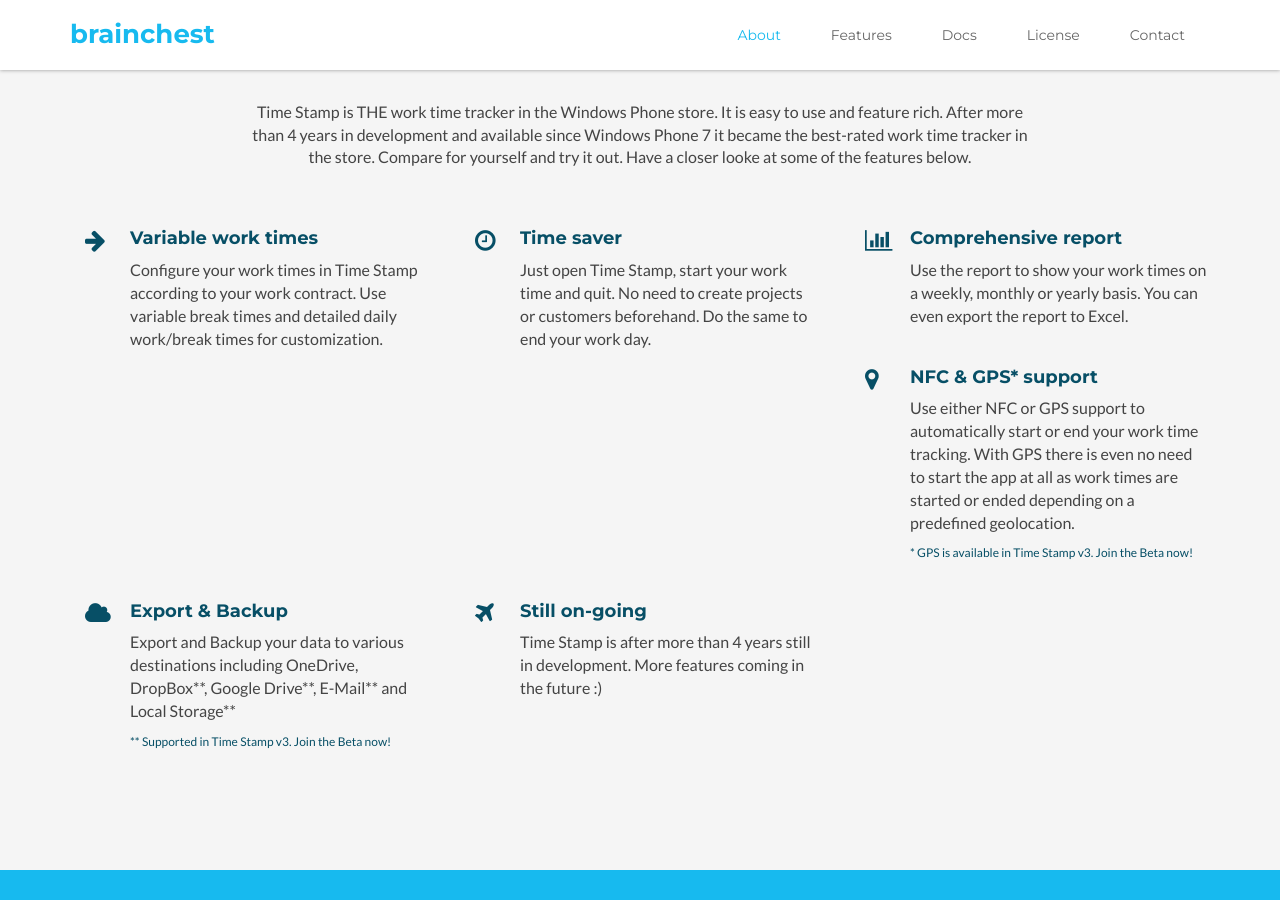
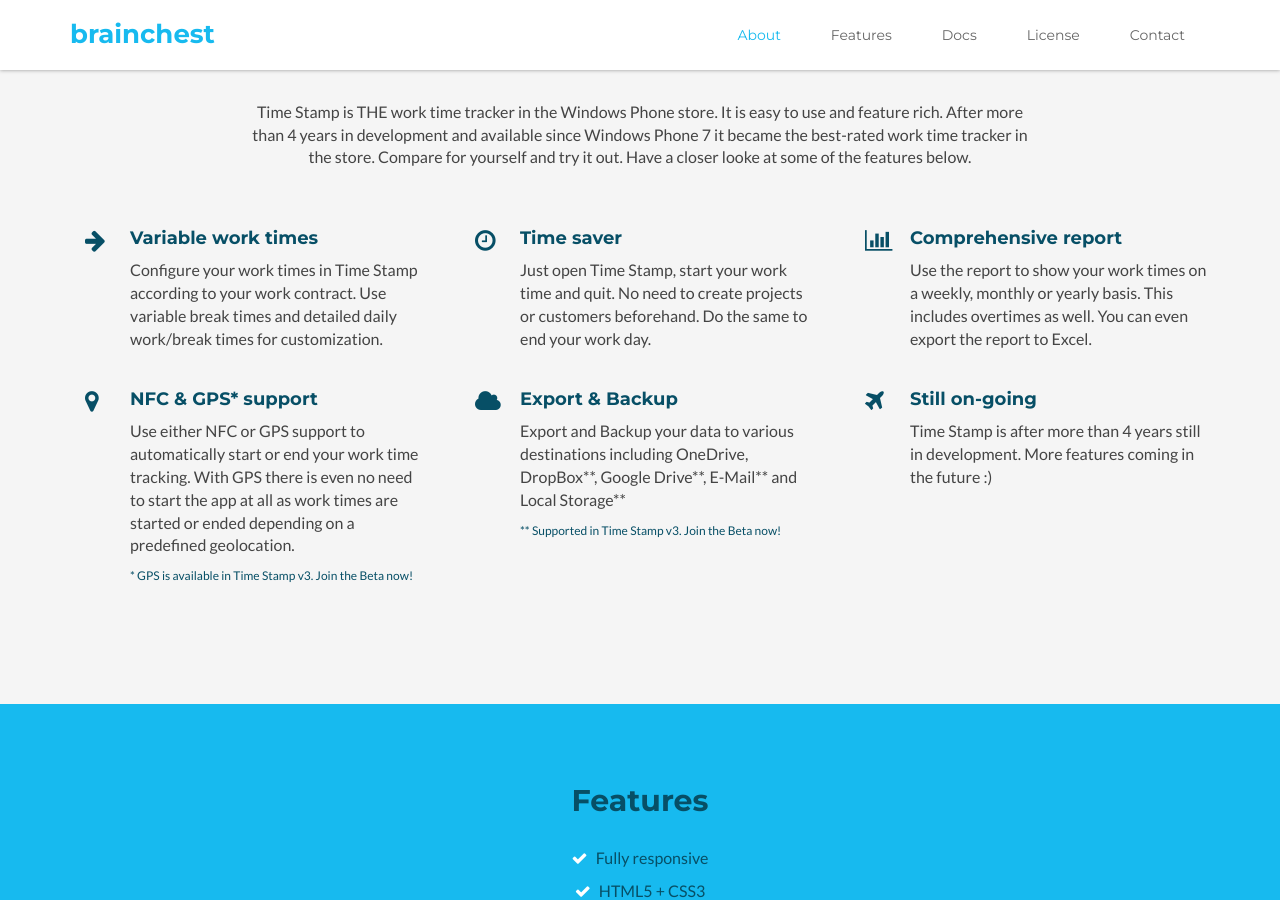
Before and after one commit to brainchest/brainchest-web, a Jekyll site: the page built from index.html, in a window 1280 px wide and 900 px high, scrolled down 1064 px. Built offline with Jekyll 4.4.1, drawn with Linux system fonts in a browser that asks for light colours; comment, search, counter and statistics services are not loaded.

Commit message:
Fix row issue

```diff
--- a/_includes/about.html
+++ b/_includes/about.html
@@ -31,7 +31,7 @@
                     </div>
                     <div class="content">
                         <h3 class="sub-title">Comprehensive report</h3>
-                        <p>Use the report to show your work times on a weekly, monthly or yearly basis. You can even export the report to Excel.</p>
+                        <p>Use the report to show your work times on a weekly, monthly or yearly basis. This includes overtimes as well. You can even export the report to Excel.</p>
                     </div><!--//content-->
                 </div><!--//item-->
                 <div class="clearfix visible-md"></div>
```
